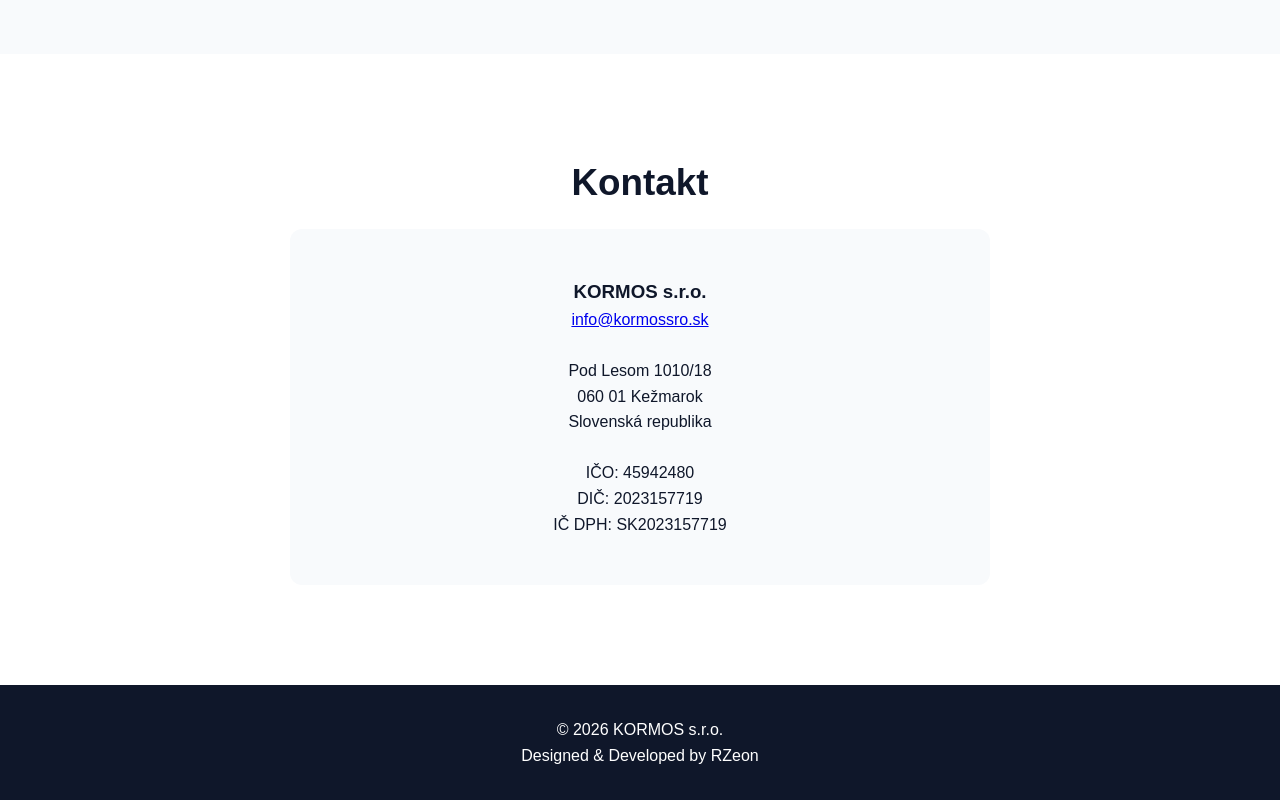
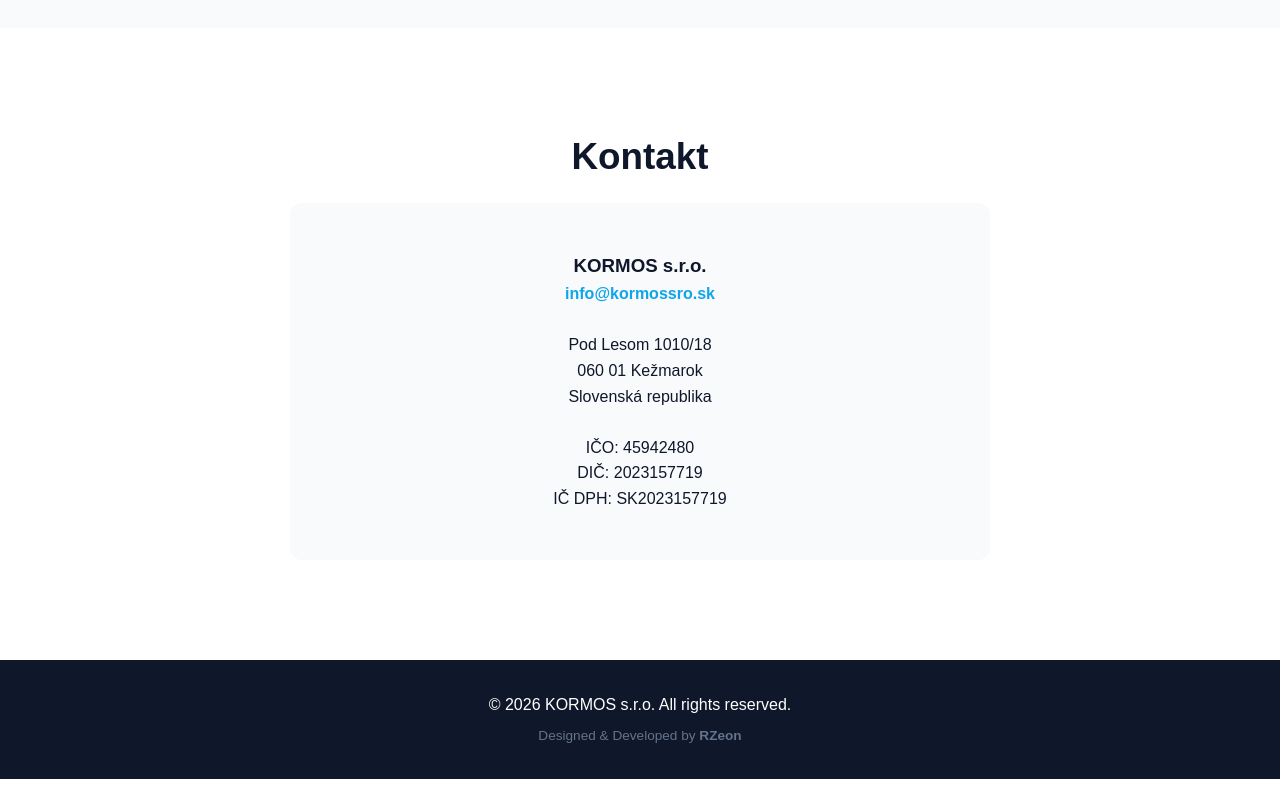
Before and after one commit to darkmeriil/kormossro, a plain HTML site: page index.html in a window 1280 px wide. Shown: the part 2019-2819 px from the top of the page. After the commit the page ends 2798 px from the top, so only its background shows below. Drawn offline with Linux system fonts and the light colour scheme.

Commit message:
Refactor CSS styles and update HTML structure

````diff
--- a/index.html
+++ b/index.html
@@ -1,13 +1,10 @@
 <!DOCTYPE html>
-
 <html lang="sk">
 <head>
     <meta charset="UTF-8">
     <meta name="viewport" content="width=device-width, initial-scale=1.0">
     <title>KORMOS s.r.o. | Účtovníctvo a daňové poradenstvo</title>
     <meta name="description" content="Komplexné účtovné služby pre živnostníkov, malé a stredné firmy. Účtovníctvo, mzdy, daňové priznania a odborné poradenstvo.">
-
-```
     <style>
         * {
             margin: 0;
@@ -188,11 +185,29 @@
             border-radius: 12px;
         }
 
+        /* Štýlovanie pre generovaný email link */
+        .secure-mail {
+            color: var(--accent);
+            text-decoration: none;
+            font-weight: bold;
+            transition: opacity 0.2s;
+        }
+
+        .secure-mail:hover {
+            opacity: 0.8;
+        }
+
         footer {
             background: var(--primary);
             color: white;
             text-align: center;
             padding: 2rem;
+        }
+
+        .credits {
+            margin-top: 0.5rem;
+            font-size: 0.85rem;
+            color: var(--gray);
         }
 
         @media(max-width:768px){
@@ -201,7 +216,6 @@
             }
         }
     </style>
-
 </head>
 <body>
 
@@ -209,8 +223,6 @@
     <div class="container">
         <nav>
             <div class="logo">KORMOS s.r.o.</div>
-
-
             <div class="nav-links">
                 <a href="#services">Služby</a>
                 <a href="#about">O spoločnosti</a>
@@ -218,32 +230,23 @@
             </div>
         </nav>
     </div>
-
-
 </header>
 
 <section class="hero">
     <div class="container">
         <h1>Profesionálne účtovníctvo pre vaše podnikanie</h1>
-
-
         <p>
             Komplexné účtovné služby pre živnostníkov, malé a stredné firmy.
             Presné účtovníctvo, mzdy, daňové priznania a odborné poradenstvo,
             aby ste sa mohli naplno venovať rozvoju svojho podnikania.
         </p>
-
         <a href="#contact" class="btn">Kontaktujte nás</a>
     </div>
-
-
 </section>
 
 <section id="services">
     <div class="container">
         <h2>Naše služby</h2>
-
-
         <p class="section-description">
             Poskytujeme spoľahlivé a transparentné účtovné služby
             prispôsobené potrebám každého klienta.
@@ -271,14 +274,12 @@
             </div>
         </div>
     </div>
-
 </section>
 
 <section id="about" class="about">
     <div class="container">
         <div class="about-content">
             <h2>O spoločnosti KORMOS s.r.o.</h2>
-
             <p>
                 Naším cieľom je poskytovať presné, transparentné a efektívne účtovné služby,
                 ktoré podporujú rast a dlhodobú stabilitu podnikania našich klientov.
@@ -318,25 +319,23 @@
             </div>
         </div>
     </div>
-
 </section>
 
 <section id="contact" class="contact">
     <div class="container">
         <h2>Kontakt</h2>
-
         <div class="contact-box">
             <h3>KORMOS s.r.o.</h3>
-        <p><a href="mailto:info@kormossro.sk">info@kormossro.sk</a></p>
+
+            <p id="secure-email-target">Načítavam kontakt...</p>
+
             <br>
             <p>
                 Pod Lesom 1010/18<br>
                 060 01 Kežmarok<br>
                 Slovenská republika
             </p>
-
             <br>
-
             <p>
                 IČO: 45942480<br>
                 DIČ: 2023157719<br>
@@ -344,21 +343,32 @@
             </p>
         </div>
     </div>
-
 </section>
 
 <footer>
     <p>
-        © <span id="year"></span> KORMOS s.r.o.
+        &copy; <span id="year"></span> KORMOS s.r.o. All rights reserved.
     </p>
-
     <p class="credits">
-        Designed & Developed by RZeon
+        Designed & Developed by <strong>RZeon</strong>
     </p>
 </footer>
 
 <script>
+    // Aktuálny rok v pätičke
     document.getElementById("year").textContent = new Date().getFullYear();
+
+    // Ochrana pred spam botmi pomocou JavaScriptu
+    window.addEventListener("DOMContentLoaded", function() {
+        var localPart = "info";
+        var domainPart = "kormossro.sk";
+        var emailAddress = localPart + "@" + domainPart;
+
+        var container = document.getElementById("secure-email-target");
+        if (container) {
+            container.innerHTML = '<a href="mailto:' + emailAddress + '" class="secure-mail">' + emailAddress + '</a>';
+        }
+    });
 </script>
 
 </body>
````
Lines whose indentation alone changed are shown as unchanged.
